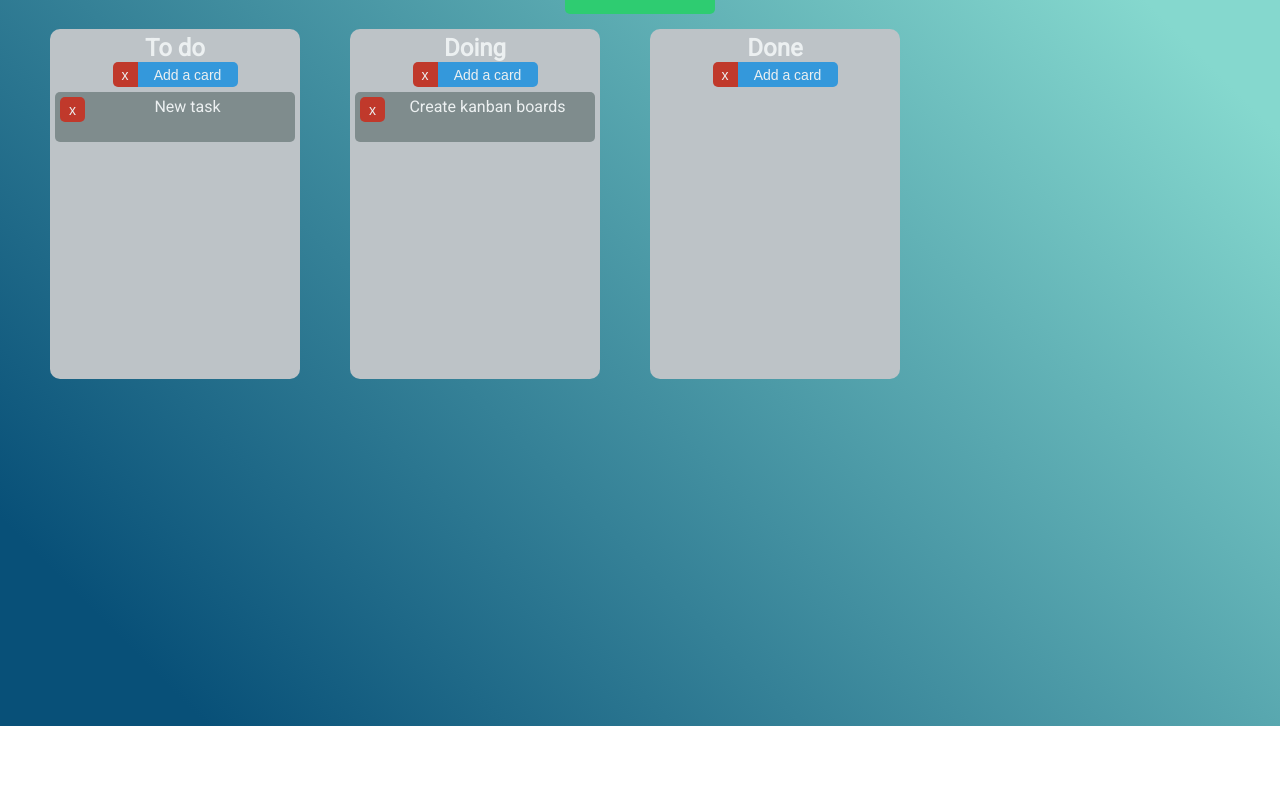
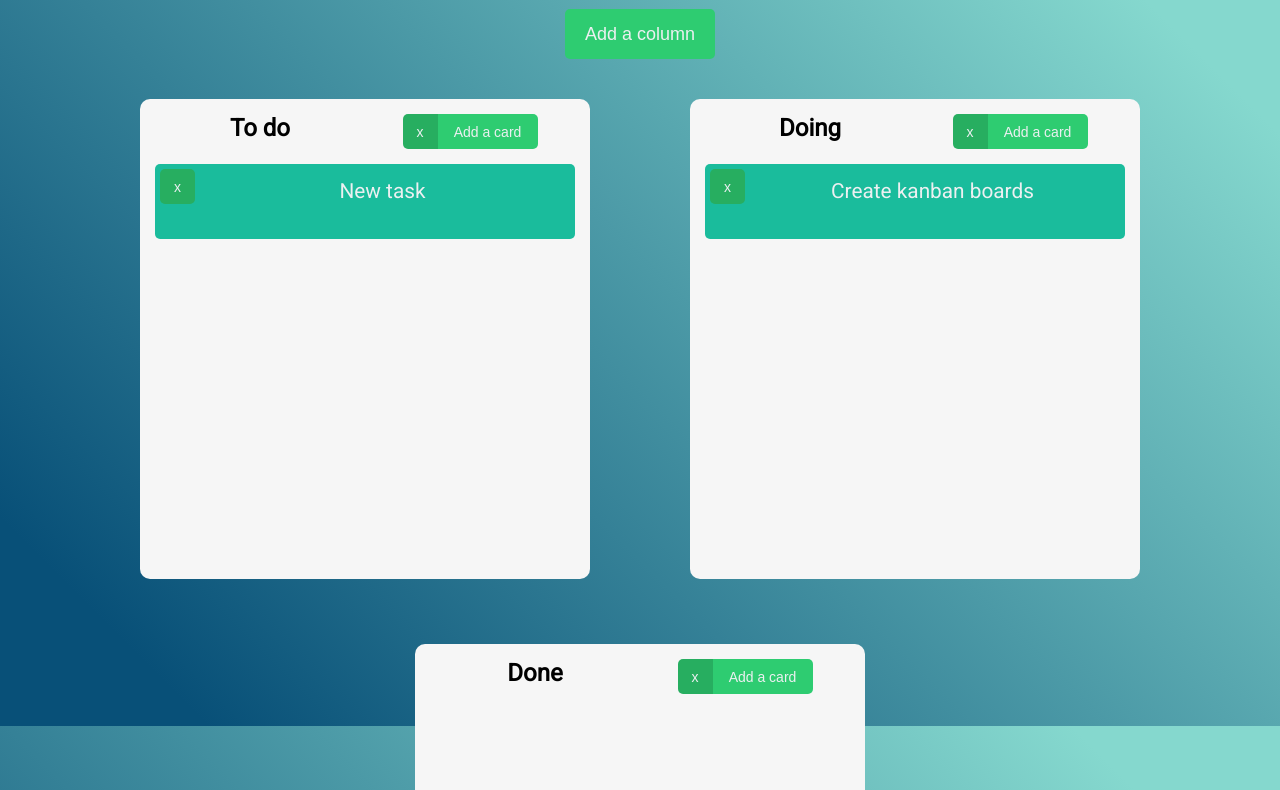
Before and after one commit to dwatek/JS_Kanban_Board, a plain HTML site: page index.html in a window 1280 px wide. Shown: the part 74-864 px from the top of the page. Before the commit the page ends 800 px from the top, so only its background shows below. Drawn offline with nearby package versions, Linux system fonts and the light colour scheme.

Commit message:
lepsze ui

```diff
--- a/css/style.css
+++ b/css/style.css
@@ -19,77 +19,107 @@ body {
     color: #ecf0f1;
 }
 
-.column {
-  float: left;
-  margin-left: 50px;
-  background-color: #bdc3c7;
-  border-radius: 10px;
-  padding: 5px;
-  width: 250px;
-  min-height: 350px;
-  margin-top: 15px;
-  column-width: 200px;
-}
 .column-container {
     display: flex;
     width: 100%;
     flex-direction: row;
     flex-wrap: wrap;
+    justify-content: center;
+    height: 50vh;
 }
+
+.column {
+    float: left;
+    margin: 50px;
+    background-color: #f6f6f6;
+    border-radius: 10px;
+    padding: 15px;
+    width: 450px;
+    min-height: 100%;
+    margin-top: 15px;
+}
+
+.column-title {
+    color: black;
+    float: left;
+    width: 50%;
+    display: block;
+    padding-bottom: 10px;
+}
+
 .column-card-list {
-  height: 100px;
+    height: 100%;
 }
+
 li {
-  text-decoartion: none;
+    text-decoration: none;
     list-style: none;
     display: list-item;
+}
 
-}
 li.card {
     width: 100%;
     padding: 5px;
-  background-color: #7f8c8d;
-  margin-top: 5px;
-  min-height: 50px;
+    background-color: #1ABC9C;
+    margin-top: 15px;
+    min-height: 75px;
     border-radius: 5px;
 }
+
 li.card > button.btn-delete {
     border-radius: 5px;
     float: left;
 }
-div.board {
+
+.board {
     text-align: center;
 }
+.board h1 {
+    margin-top: 20px;
+}
 button.create-column {
-  background-color: #2ecc71;
+    background-color: #2ECC71;
     border: 0px;
+    margin: 25px;
     width: 150px;
     height: 50px;
     font-size: 18px;
     color: #ecf0f1;
     border-radius: 5px;
 }
+
 button.add-card {
-  background-color: #3498db;
+    background-color: #2ECC71;
     border: 0px;
     width: 100px;
-  height: 25px;
+    height: 35px;
     font-size: 14px;
     color: #ecf0f1;
     border-radius: 0px 5px 5px 0px;
 }
+
 button.btn-delete {
-  background-color: #c0392b;
+    background-color: #27AE60;
     border: 0px;
-  width: 25px;
-  height: 25px;
+    width: 35px;
+    height: 35px;
+    padding: 5px;
     font-size: 14px;
     color: #ecf0f1;
     border-radius: 5px 0px 0px 5px;
 }
+.card-description {
+    font-size: 1.3em;
+    padding: 10px;
+    max-width: 100%;
+    overflow-x: hidden;
+}
 .card-placeholder {
-    background-color: transparent;
-    height: 50px;
+    background-color: #E74C3C;
+    height: 100px;
     margin: 5px 0;
     background-color: #eee;
 }
+.card.ui-sortable-helper {
+    background-color: #E74C3C;
+}
```
Lines whose indentation alone changed are shown as unchanged.
